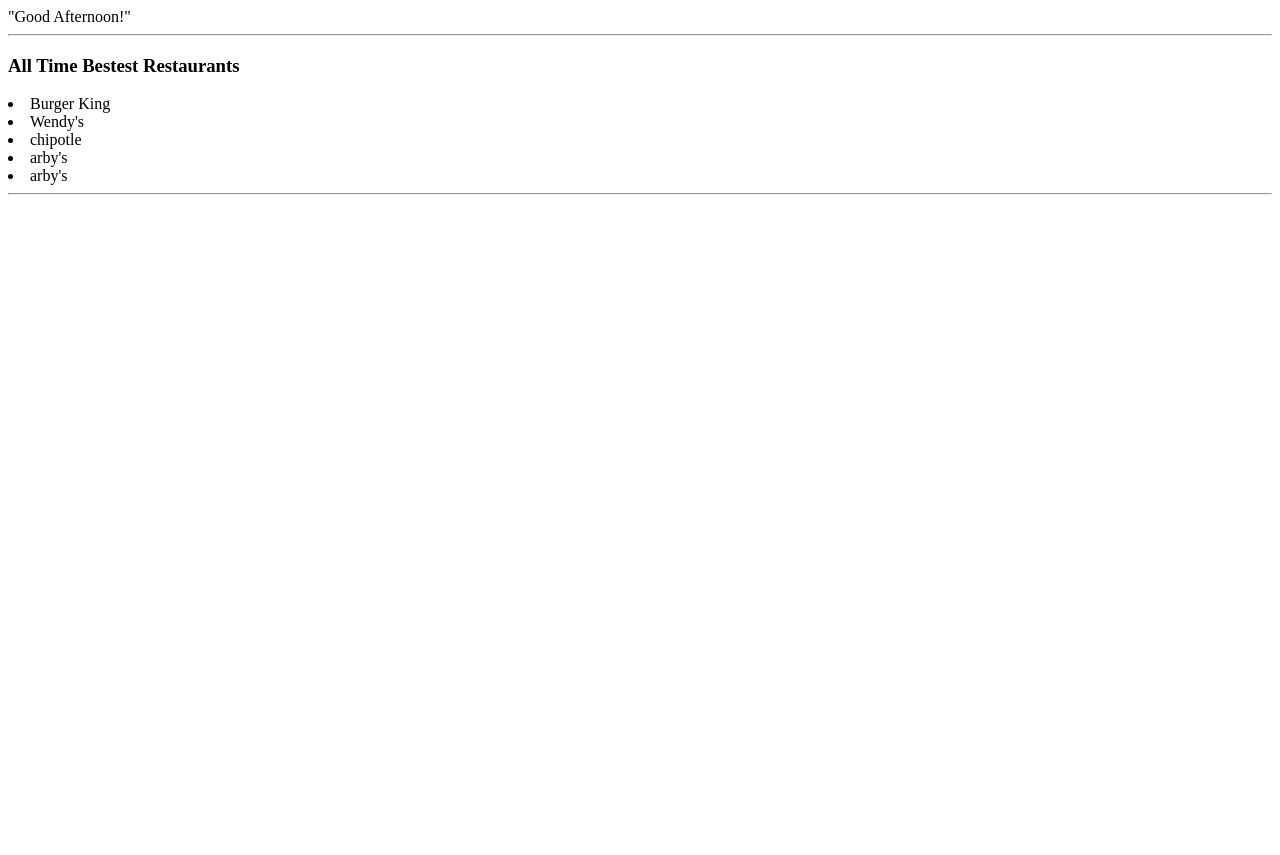
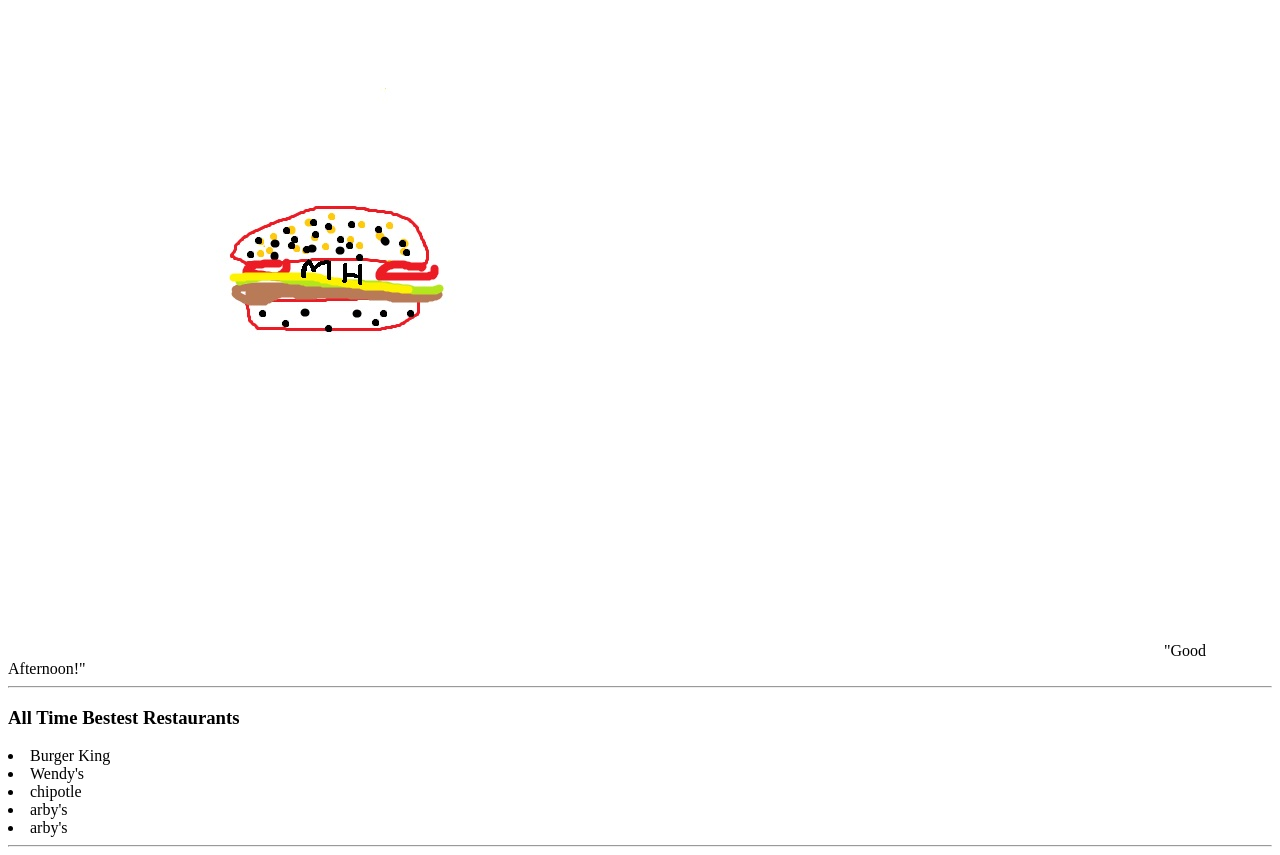
Before and after one commit to Lechiffre48/Net201openrepoMhernandez, a plain HTML site: page index.html in a window 1280 px wide. Before the commit the page ends 800 px from the top, so only its background shows below. Drawn offline with Linux system fonts and the light colour scheme.

Commit message:
Added logo to top of page

```diff
--- a/index.html
+++ b/index.html
@@ -1,7 +1,7 @@
 <!DOCTYPE html>
 </html>
     </body>
-         <ing src="burger.jpg" alt="Silly Marley Burger Logo">
+         <img src="burger.jpg" alt="Silly Marley Burger Logo">
          </h5>"Good Afternoon!"</h5>
          <hr><h3>All Time Bestest Restaurants</h3>
          </ol>
```
